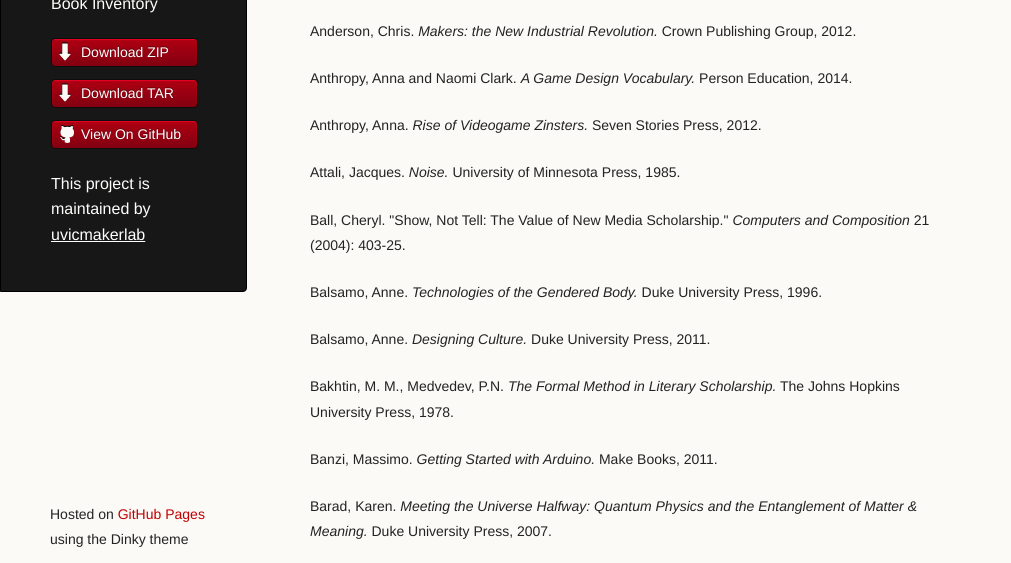
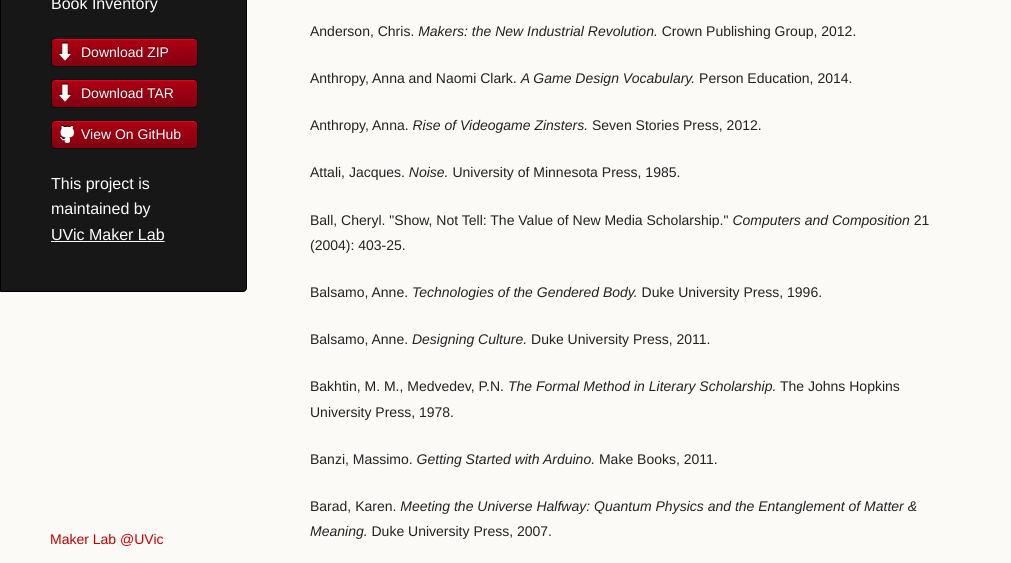
Before and after one commit to pwclose/lendingLibrary, a plain HTML site: page index.html in a window 1280 px wide. Shown: the part 216-779 px from the top of the page, without its empty margins (0-1011 px from the left). Drawn offline with Linux system fonts and the light colour scheme.

Commit message:
Update index.html

```diff
--- a/index.html
+++ b/index.html
@@ -25,7 +25,7 @@
           <li><a class="buttons github" href="https://github.com/uvicmakerlab/lendingLibrary">View On GitHub</a></li>
         </ul>
 
-        <p class="header">This project is maintained by <a class="header name" href="https://github.com/uvicmakerlab">uvicmakerlab</a></p>
+        <p class="header">This project is maintained by <a class="header name" href="https://github.com/uvicmakerlab">UVic Maker Lab</a></p>
 
 
       </header>
@@ -605,7 +605,7 @@
 <p><em>Victorian Review: An Interdisciplinary Journal of Victorian Studies.</em> 38.2 (Fall 2012).</p>
       </section>
       <footer>
-        <p><small>Hosted on <a href="https://pages.github.com">GitHub Pages</a> using the Dinky theme</small></p>
+        <p><small><a href="http://maker.uvic.ca/" target="_blank">Maker Lab @UVic</a></small></p>
       </footer>
     </div>
     <!--[if !IE]><script>fixScale(document);</script><![endif]-->
```
